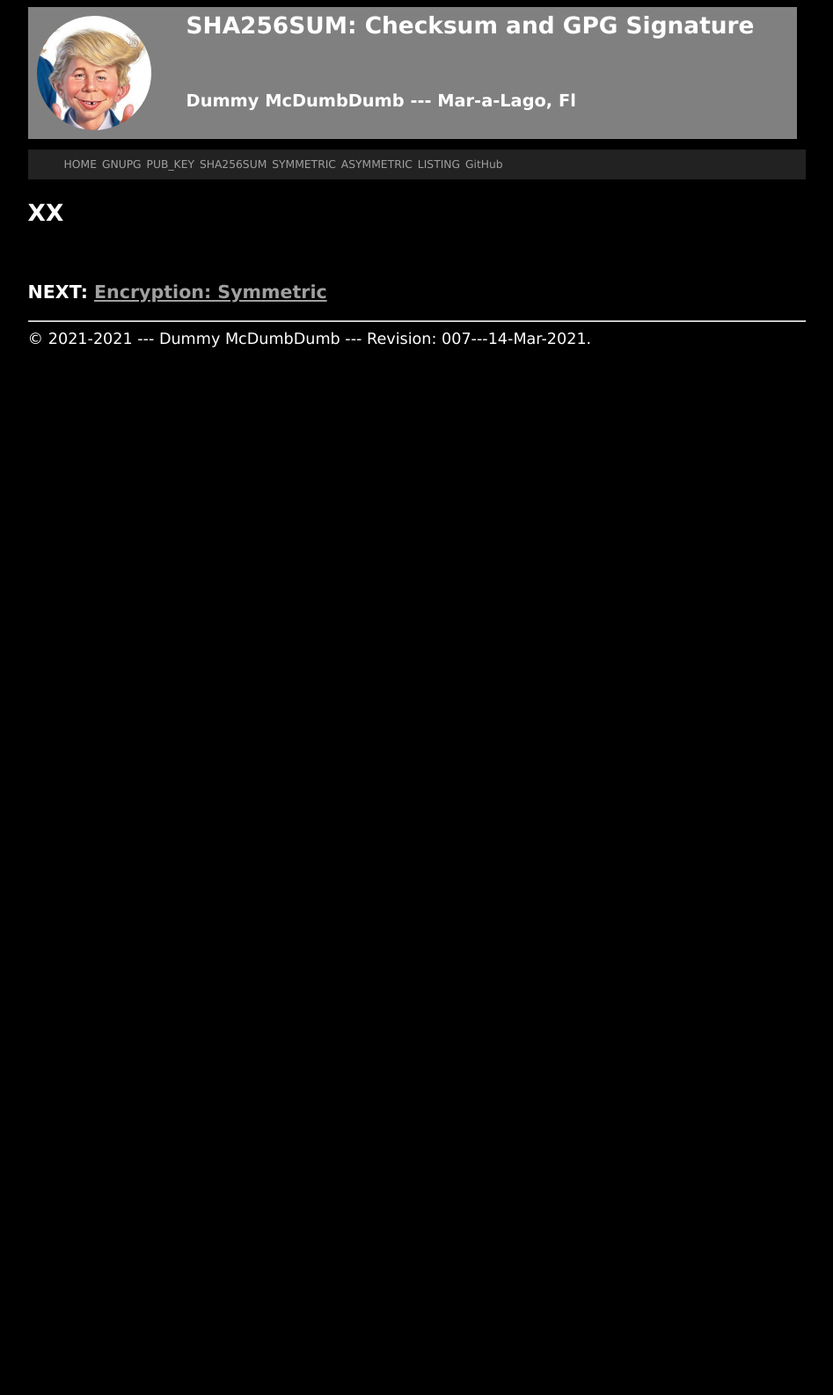
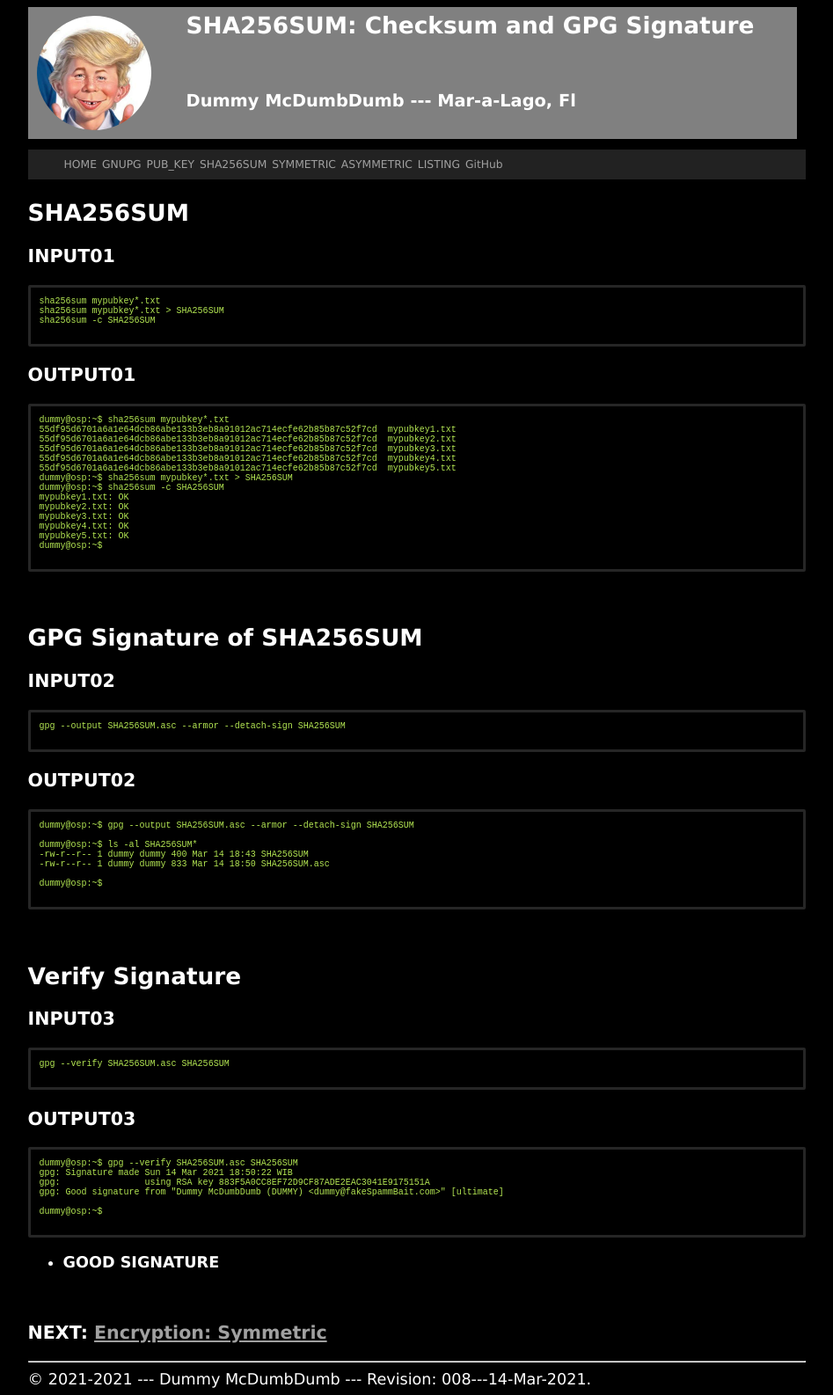
Before and after one commit to mcdumbdumb/gnupg, a Jekyll site: the page built from 003.md, in a window 1280 px wide. Shown: the whole page at 88% size, without its empty margins (166-1113 px from the left). Built offline with Jekyll 4.4.1, drawn with Linux system fonts in a browser that asks for light colours; before the commit the page ends 900 px from its top, so only the background shows below that.

Commit message:
modified:   003.md 004.md _config.yml

````diff
--- a/003.md
+++ b/003.md
@@ -3,8 +3,83 @@ layout: "layout"
 title:  "SHA256SUM: Checksum and GPG Signature"
 ---
 
-## XX
+## SHA256SUM
 
+### INPUT01
+
+```
+sha256sum mypubkey*.txt
+sha256sum mypubkey*.txt > SHA256SUM
+sha256sum -c SHA256SUM
+
+```
+
+### OUTPUT01
+
+```
+dummy@osp:~$ sha256sum mypubkey*.txt
+55df95d6701a6a1e64dcb86abe133b3eb8a91012ac714ecfe62b85b87c52f7cd  mypubkey1.txt
+55df95d6701a6a1e64dcb86abe133b3eb8a91012ac714ecfe62b85b87c52f7cd  mypubkey2.txt
+55df95d6701a6a1e64dcb86abe133b3eb8a91012ac714ecfe62b85b87c52f7cd  mypubkey3.txt
+55df95d6701a6a1e64dcb86abe133b3eb8a91012ac714ecfe62b85b87c52f7cd  mypubkey4.txt
+55df95d6701a6a1e64dcb86abe133b3eb8a91012ac714ecfe62b85b87c52f7cd  mypubkey5.txt
+dummy@osp:~$ sha256sum mypubkey*.txt > SHA256SUM
+dummy@osp:~$ sha256sum -c SHA256SUM
+mypubkey1.txt: OK
+mypubkey2.txt: OK
+mypubkey3.txt: OK
+mypubkey4.txt: OK
+mypubkey5.txt: OK
+dummy@osp:~$
+
+```
+
+<br>
+## GPG Signature of SHA256SUM
+
+### INPUT02
+
+```
+gpg --output SHA256SUM.asc --armor --detach-sign SHA256SUM
+
+```
+
+### OUTPUT02
+
+```
+dummy@osp:~$ gpg --output SHA256SUM.asc --armor --detach-sign SHA256SUM
+
+dummy@osp:~$ ls -al SHA256SUM*
+-rw-r--r-- 1 dummy dummy 400 Mar 14 18:43 SHA256SUM
+-rw-r--r-- 1 dummy dummy 833 Mar 14 18:50 SHA256SUM.asc
+
+dummy@osp:~$
+
+```
+
+<br>
+## Verify Signature
+
+### INPUT03
+
+```
+gpg --verify SHA256SUM.asc SHA256SUM
+
+```
+
+### OUTPUT03
+
+```
+dummy@osp:~$ gpg --verify SHA256SUM.asc SHA256SUM
+gpg: Signature made Sun 14 Mar 2021 18:50:22 WIB
+gpg:                using RSA key 883F5A0CC8EF72D9CF87ADE2EAC3041E9175151A
+gpg: Good signature from "Dummy McDumbDumb (DUMMY) <dummy@fakeSpammBait.com>" [ultimate]
+
+dummy@osp:~$
+
+```
+
+* **GOOD SIGNATURE**
 
 <br>
 ### NEXT: [Encryption: Symmetric](005.md)
--- a/_config.yml
+++ b/_config.yml
@@ -1,5 +1,5 @@
 title:       "GNUPG"
-version:     "007---14-Mar-2021"
+version:     "008---14-Mar-2021"
 copyright:   "2021-2021"
 description: >-
   This is Dummy McDumbDumb!
````
Also changed, not shown: 004.md (+1 -1 lines), 1 other file.
